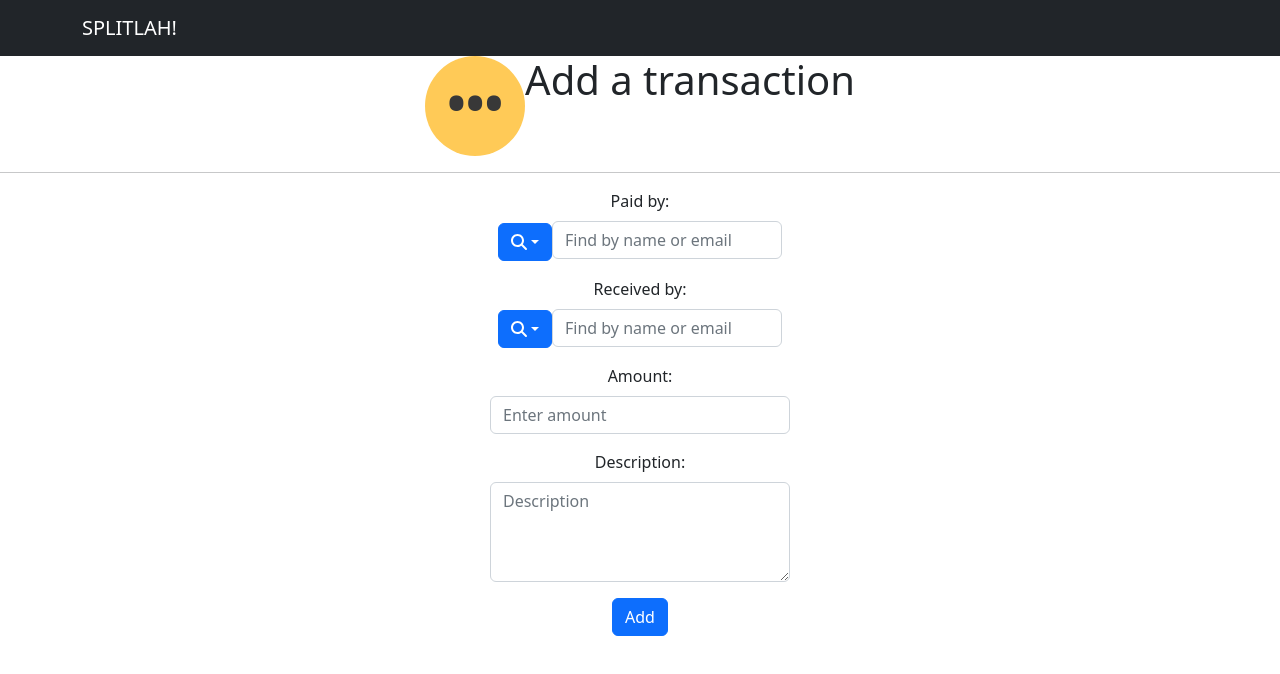
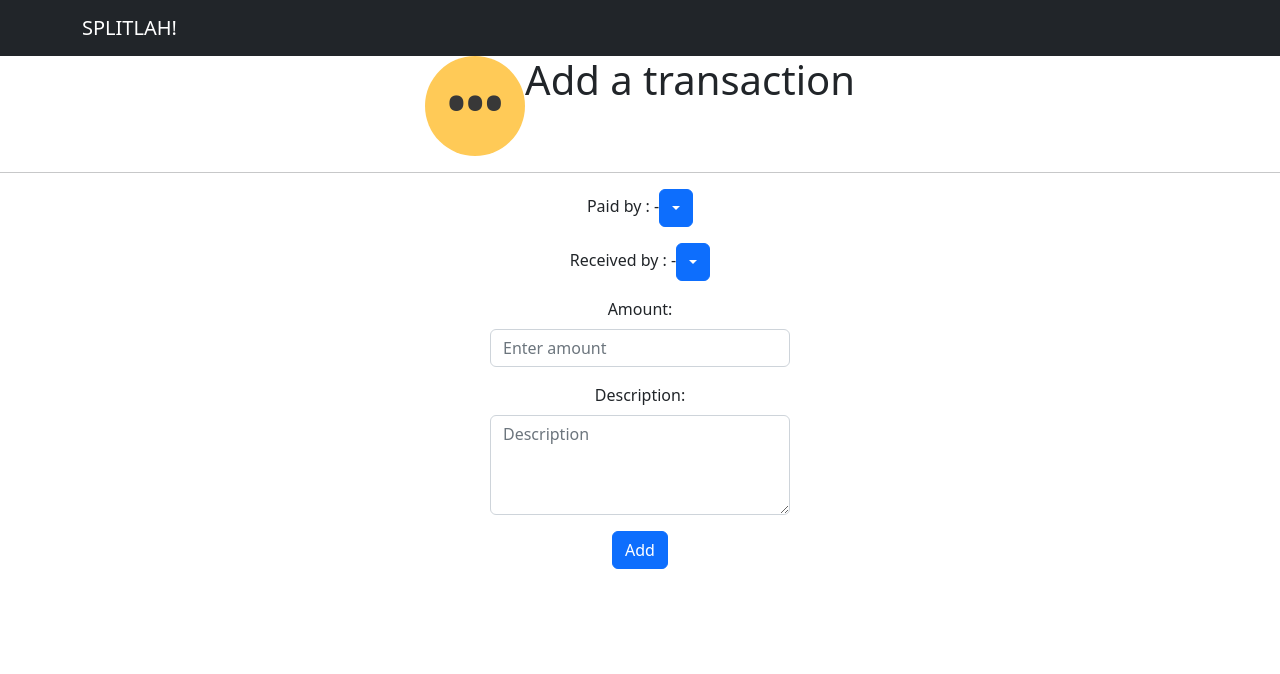
Before and after one commit to SplitLahTeam/SplitLah-, a React (Vite) app in the folder Client/: page /transaction/register in a window 1280 px wide. Shown: the top 674 px of the page. Built offline with nearby package versions, Linux system fonts and the light colour scheme.

Commit message:
Completed feature to add Txn

```diff
--- a/Client/src/pages/TransactionRegister.jsx
+++ b/Client/src/pages/TransactionRegister.jsx
@@ -1,61 +1,66 @@
-import { useState, useRef } from "react";
+import { useState, useRef, useEffect } from "react";
+import {useSelector, useDispatch} from 'react-redux'
 import Button from "react-bootstrap/Button";
 import Form from "react-bootstrap/Form";
 import Row from "react-bootstrap/Row";
 import Col from "react-bootstrap/Col";
 import Container from "react-bootstrap/Container";
 import Dropdown from "react-bootstrap/Dropdown";
-import { FontAwesomeIcon } from "@fortawesome/react-fontawesome";
-import { faMagnifyingGlass } from "@fortawesome/free-solid-svg-icons";
 
 const TransactionRegister = () => {
-  const [selectedUserList, setSelectedUserList] = useState([]);
-  const [userSearchResults, setUserSearchResults] = useState([
-    { id: 1, name: "A", email: "A" },
-    { id: 2, name: "B", email: "B" },
-  ]);
-  const searchTextBoxRef = useRef();
+  const [selectedReceivedByUser, setSelectedReceivedByUser] = useState({id:"",name:"",email:""});
+  const [selectedPaidByUser, setSelectedPaidByUser] = useState({id:"",name:"",email:""});
+  const [registerStatus, setRegisterStatus] = useState("")
+  const groupUserList = useSelector((state)=>(state.selectedGroup.userList))
+  const groupId = useSelector((state)=>(state.selectedGroup.groupId))
+  const userId = useSelector((state)=>state.user.id)
+  const amountTextBoxRef = useRef();
+  const descriptionTextBoxRef = useRef()
 
-  const handleUserSearch = async () => {
-    const searchText = searchTextBoxRef.current.value;
-    console.log(searchText);
-    fetch("/api/users/search", {
-      method: "POST",
-      headers: {
-        "Content-Type": "application/json",
-      },
-      body: JSON.stringify({ searchText: searchText }),
-    })
-      .then((res) => {
-        if (res.status !== 200) {
-          throw new Error({ msg: "Find Call failed" });
-        }
-        return res.json();
-      })
-      .then((data) => {
-        console.log(data);
-        setUserSearchResults(data);
-      })
-      .catch((error) => {
-        console.log(error);
-      });
+  useEffect(()=>{
+
+  },[])
+
+  const handleAddPaidByUser = (user) => {
+    return () => {
+      setSelectedPaidByUser(user)
+    };
   };
 
-  const handleAddUser = (user) => {
+  const handleAddReceivedByUser = (user) => {
     return () => {
-      const userIdList = selectedUserList.map((user) => user.id);
-      if (userIdList.find((id) => id === user.id)) {
-        return;
-      }
-      setSelectedUserList([
-        ...selectedUserList,
-        { id: user.id, name: user.name, email: user.email },
-      ]);
+      setSelectedReceivedByUser(user)
     };
   };
 
   const handleSubmit = (event) => {
     event.preventDefault();
+    console.log(userId, selectedPaidByUser.id, selectedReceivedByUser.id,groupId,amountTextBoxRef.current.value, descriptionTextBoxRef.current.value)
+    fetch('/api/transactions/register',{
+      method:"POST",
+      headers: {
+        "Content-Type":"application/json"
+      },
+      body: JSON.stringify({
+        createdBy: userId,
+        paidBy:selectedPaidByUser.id,
+        receivedBy: selectedReceivedByUser.id,
+        amount: amountTextBoxRef.current.value,
+        description: descriptionTextBoxRef.current.value,
+        groupId
+      })
+    }).then ((res)=>{
+        if (!(res.status === 201)){
+          throw new Error({msg: "Server Error"})
+        }
+        return res.json()
+      }).then ((data)=>{
+        setRegisterStatus("Added Txn:"+selectedPaidByUser.name+" To "+selectedReceivedByUser.name+" ("+(amountTextBoxRef.current.value)+") ")
+      }).catch((error)=>{
+        console.log(error)
+        setRegisterStatus("Txn register failed")
+      })
+
   };
 
   return (
@@ -70,58 +75,46 @@ const TransactionRegister = () => {
           <Col className="text-center d-flex justify-content-center">
             <Form onSubmit={handleSubmit}>
               <Form.Group className="mb-3">
-                <Form.Label className="d-block">Paid by:</Form.Label>
-                <Dropdown onClick={handleUserSearch} className="d-inline">
+                <Form.Label className="d-block">Paid by : {selectedPaidByUser.name} -
+                <Dropdown className="d-inline">
                   <Dropdown.Toggle variant="primary" id="dropdown-basic">
-                    <FontAwesomeIcon icon={faMagnifyingGlass} />
                   </Dropdown.Toggle>
                   <Dropdown.Menu>
-                    {userSearchResults.map((user) => (
-                      <Dropdown.Item onClick={handleAddUser(user)}>
+                    {groupUserList.map((user) => (
+                      <Dropdown.Item key={user.id} onClick={handleAddPaidByUser(user)}>
                         {user.name} : {user.email}
                       </Dropdown.Item>
                     ))}
                   </Dropdown.Menu>
                 </Dropdown>
-                <Form.Control
-                  className="d-inline"
-                  style={{ width: "230px" }}
-                  placeholder="Find by name or email"
-                  ref={searchTextBoxRef}
-                />
+                </Form.Label>
               </Form.Group>
               <Form.Group className="mb-3">
-                <Form.Label className="d-block">Received by:</Form.Label>
-                <Dropdown onClick={handleUserSearch} className="d-inline">
+                <Form.Label className="d-block">Received by : {selectedReceivedByUser.name}  -
+                <Dropdown className="d-inline">
                   <Dropdown.Toggle variant="primary" id="dropdown-basic">
-                    <FontAwesomeIcon icon={faMagnifyingGlass} />
                   </Dropdown.Toggle>
                   <Dropdown.Menu>
-                    {userSearchResults.map((user) => (
-                      <Dropdown.Item onClick={handleAddUser(user)}>
+                    {groupUserList.map((user) => (
+                      <Dropdown.Item key={user.id} onClick={handleAddReceivedByUser(user)}>
                         {user.name} : {user.email}
                       </Dropdown.Item>
                     ))}
                   </Dropdown.Menu>
                 </Dropdown>
-                <Form.Control
-                  className="d-inline"
-                  style={{ width: "230px" }}
-                  placeholder="Find by name or email"
-                  ref={searchTextBoxRef}
-                />
+                </Form.Label>
               </Form.Group>
               <Form.Group className="mb-3">
                 <Form.Label className="text-center">Amount:</Form.Label>
-                <Form.Control
-                  name="name"
+                <Form.Control ref={amountTextBoxRef}
+                  name="amount"
                   style={{ width: "300px" }}
                   placeholder="Enter amount"
                 />
               </Form.Group>
               <Form.Group className="mb-3">
                 <Form.Label>Description:</Form.Label>
-                <Form.Control
+                <Form.Control ref={descriptionTextBoxRef}
                   name="description"
                   as="textarea"
                   placeholder="Description"
@@ -129,7 +122,9 @@ const TransactionRegister = () => {
                 />
               </Form.Group>
               <Button type="submit">Add</Button>
+              <p>{registerStatus}</p>
             </Form>
+
           </Col>
         </Row>
       </Container>
```
